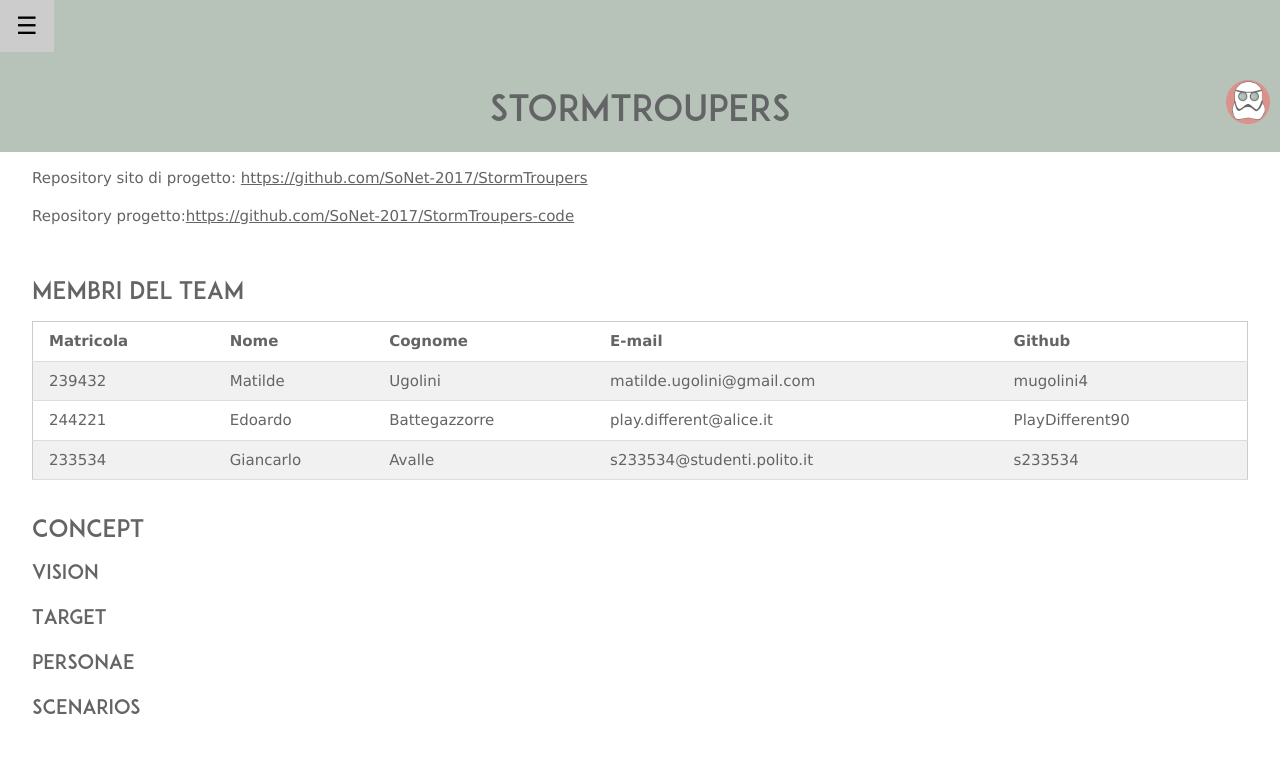
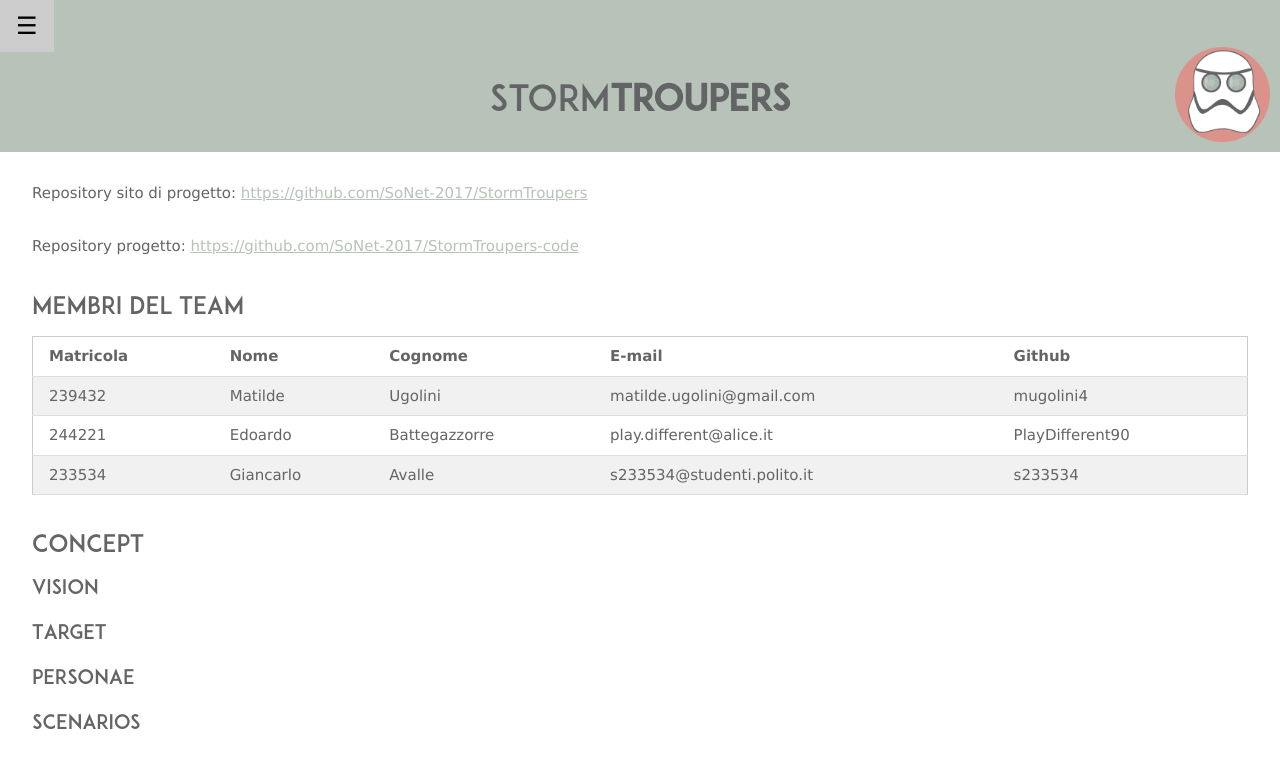
Before and after one commit to SoNet-2017/StormTroupers, a plain HTML site: page index.html in a window 1280 px wide. Drawn offline with nearby package versions, Linux system fonts and the light colour scheme.

Commit message:
- Piccolissimi cambiamenti a livello grafico - Sistemato il layout in Portrait visualizzato da Desktop

```diff
--- a/index.html
+++ b/index.html
@@ -25,7 +25,7 @@
             <button id="hamburgerButton" class="w3-button w3-xlarge" onclick="w3_open()">&#9776;</button>
             <div class="w3-display-container" id="mainTitleBase">
                 <img src="images/StormTroupersIcon-con-linea.png" class="w3-display-right" id="mainTitleLogo">
-                <h1 class="w3-display-middle" id="mainTitle">StormTroupers</h1>
+                <h1 class="w3-display-middle" id="mainTitle">Storm<strong>Troupers</strong></h1>
                <!-- <img src="images/octocat-logo.png" class="w3-display-right w3-button w3-circle" id="gitLink"> -->
             </div>
         </div>
@@ -41,8 +41,7 @@
 
             <p>Repository sito di progetto: <a href="https://github.com/SoNet-2017/StormTroupers">https://github.com/SoNet-2017/StormTroupers</a>
             </p>
-            <p>
-                Repository progetto:<a href="https://github.com/SoNet-2017/StormTroupers-code">https://github.com/SoNet-2017/StormTroupers-code</a>
+            <p>Repository progetto: <a href="https://github.com/SoNet-2017/StormTroupers-code">https://github.com/SoNet-2017/StormTroupers-code</a>
             </p>
         </div>
         <br>
--- a/style.css
+++ b/style.css
@@ -9,25 +9,22 @@
     vertical-align: middle;
 }
 
-
 #mainTitle{
     font-family: "ADAM.CG PRO";
     color: #636466;
-    margin-top: 10px;
-
+    margin-top: 0;
 }
 
 #mainTitleLogo{
-    max-width: 5%;
+    max-width: 120px;
     height: auto;
     display: inline-block;
-    padding-left: 10px;
-    padding-bottom: 5px;
-    padding-top: 5px;
+    padding-left: 15px;
+    padding-bottom: 25px;
+    padding-top: 10px;
     padding-right: 10px;
     /*background-color: #db928b;*/
 }
-
 
 #mySidebar{
     color: #636466;
@@ -36,6 +33,19 @@
 
 #hamburgerSpace{
     background-color: #b7c3b8;
+    color: #636466;
+}
+
+#nomeDelProgetto p {
+    margin-top: 30px;
+    margin-bottom: 0;
+}
+
+#nomeDelProgetto p a {
+    color: #b7c3b8;
+}
+
+#nomeDelProgetto a:hover{
     color: #636466;
 }
 
@@ -58,22 +68,9 @@
     #mainTitle{
         text-align: center;
         width: auto;
-        font-size: 50pt;
     }
 
     #mainTitleLogo{
         display: none;
     }
-
-    #main{
-        font-size: 175%;
-    }
-
-    #main h3{
-        font-size: 40pt;
-    }
-
-    #mySidebar{
-        font-size: 175%;
-    }
 }
```
